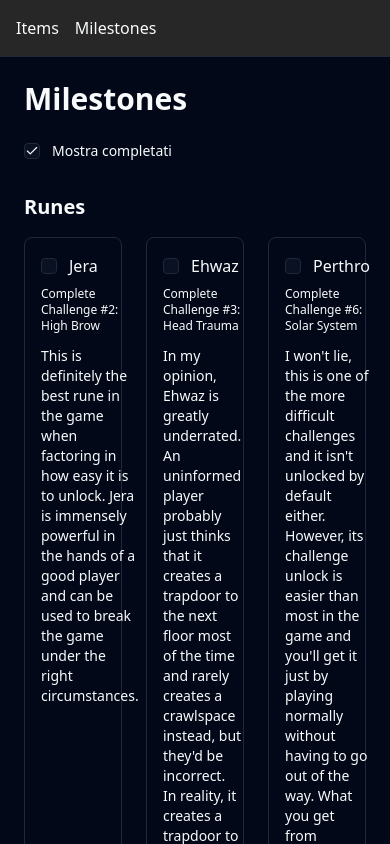
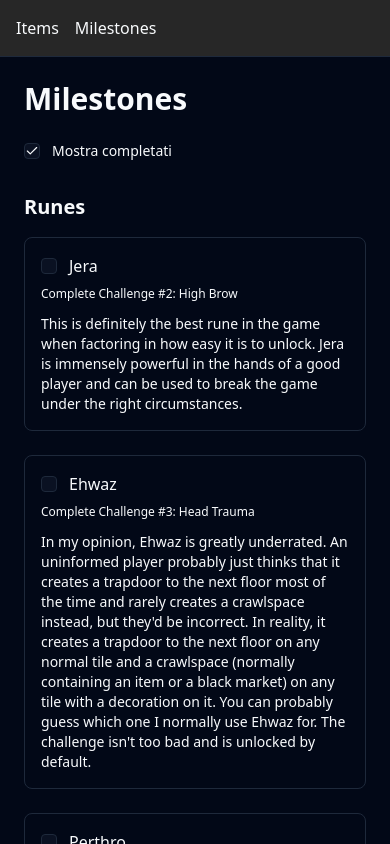
Before and after one commit to gianemi2/TBOI-Companion, a React (Vite) app: page /milestones in a window 390 px wide. Shown: the top 844 px of the page. Built offline with nearby package versions, Linux system fonts and the light colour scheme.

Commit message:
Responsive

```diff
--- a/src/components/MilestoneChecklist.tsx
+++ b/src/components/MilestoneChecklist.tsx
@@ -43,7 +43,7 @@
                         {section.milestoneTitle}
                     </h2>
 
-                    <div className="grid grid-cols-3 gap-6">
+                    <div className="grid grid-cols-1 md:grid-cols-2 lg:grid-cols-3 gap-6">
                         {section.milestones.map(m => {
                             const id = `${section.milestoneTitle}-${m.title}`
                             const isDone = completed[id]
```
